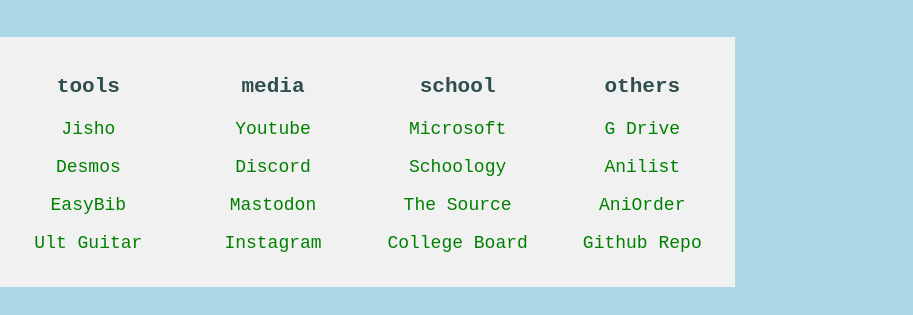
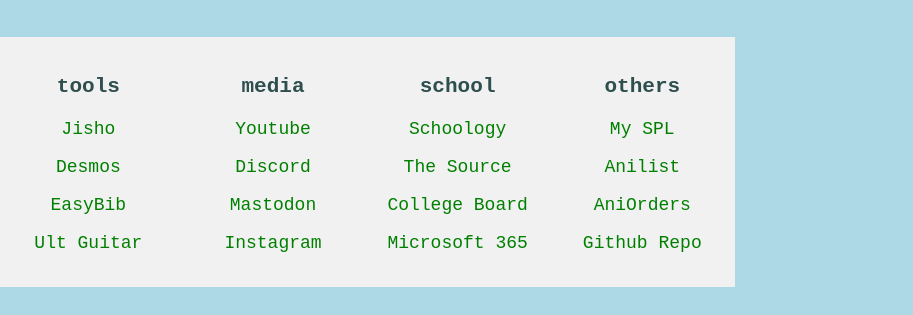
Before and after one commit to Ifyexarmoon/go-somewhere, a plain HTML site: page index.html in a window 1280 px wide. Shown: the part 197-512 px from the top of the page, 367-1280 px from the left. Drawn offline with Linux system fonts and the light colour scheme.

Commit message:
Added My SPL

```diff
--- a/index.html
+++ b/index.html
@@ -209,19 +209,19 @@
       <div class="column">
         <div class="card">
           <h3 class="card_name">school</h3>
-          <p><a href="https://www.office.com/">Microsoft</a></p>
           <p><a href="https://districtlms.seattleschools.org/home/course-dashboard">Schoology</a></p>
           <p><a href="https://ps.seattleschools.org/guardian/home.html">The&nbsp;Source</a></p>
           <p><a href="https://www.collegeboard.org/">College&nbsp;Board</a></p>
+          <p><a href="https://www.office.com/">Microsoft&nbsp;365</a></p>
         </div>
       </div>
 
       <div class="column">
         <div class="card" class>
           <h3 class="card_name">others</h3>
-          <p><a href="https://drive.google.com/drive/my-drive">G Drive</a></p>
+          <p><a href="https://seattle.bibliocommons.com/user/login?destination=%2Fuser_dashboard">My SPL</a></p>
           <p><a href="https://anilist.co/home/">Anilist</a></p>
-          <p><a href="https://www.reddit.com/r/anime/wiki/watch_order">AniOrder</a></p>
+          <p><a href="https://www.reddit.com/r/anime/wiki/watch_order">AniOrders</a></p>
           <p><a href="https://github.com/Ifyexarmoon/go-somewhere">Github&nbsp;Repo</a></p>
         </div>
       </div>
```
